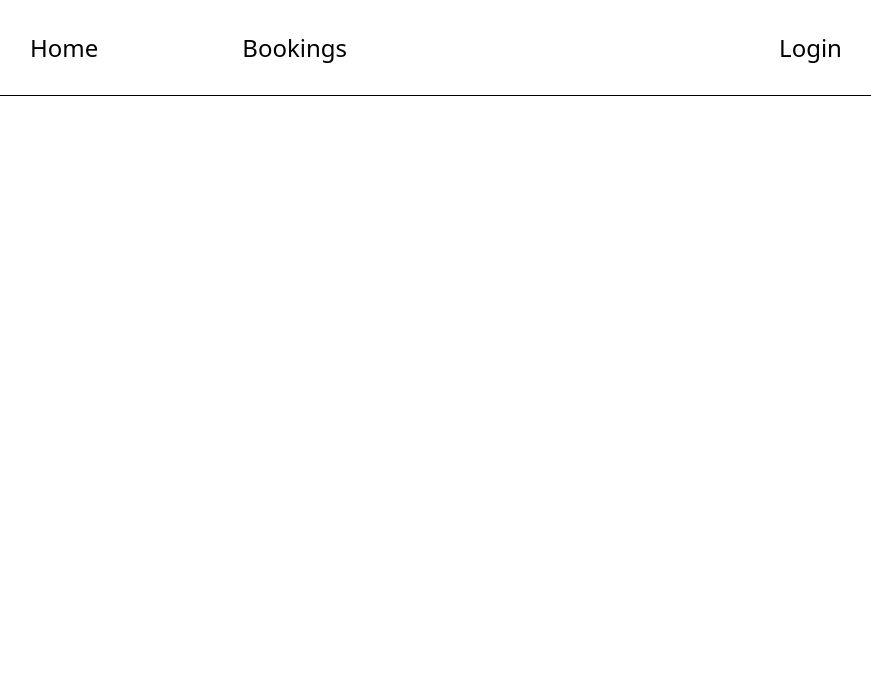
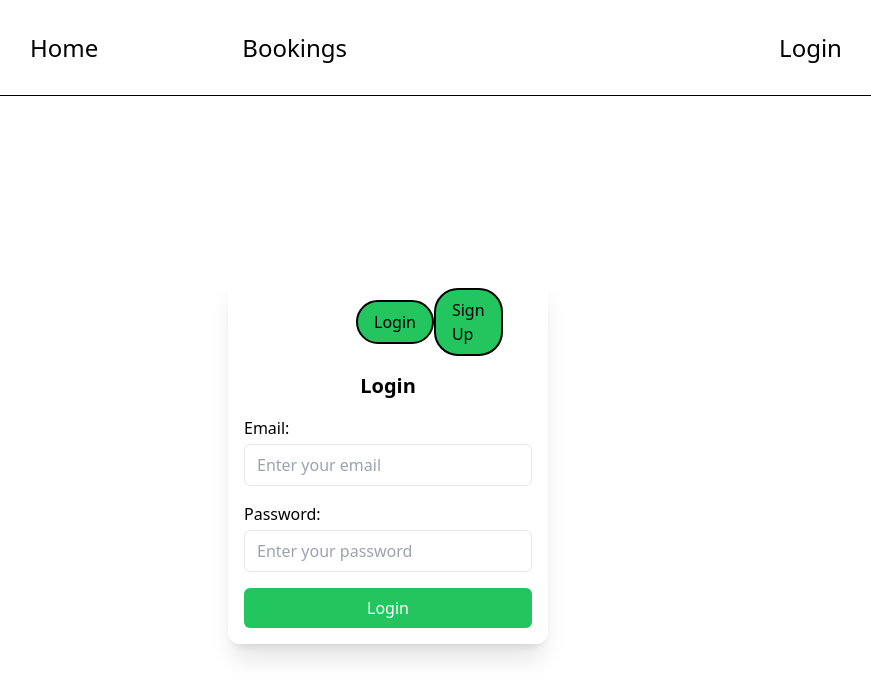
Before and after one commit to aayush-a27/E-ticketing, a React (Vite) app in the folder frontend/: page /Login in a window 1280 px wide. Before the commit this address had no page. Shown: the top 698 px of the page, without its empty margins (252-1123 px from the left). Built offline with nearby package versions, Linux system fonts and the light colour scheme.

Commit message:
implementing  login logic during 401 error

```diff
--- a/frontend/src/components/Login.jsx
+++ b/frontend/src/components/Login.jsx
@@ -1,10 +1,12 @@
 import axios from "axios";
 import { useState } from "react";
+import { useNavigate } from "react-router-dom";
 
 const Login = () => {
+  const lastVisited = localStorage.getItem('lastVisited');
   const [email, setEmail] = useState("");
   const [password, setPassword] = useState("");
-
+  const navigate = useNavigate();
   const handleSubmit = async (e) => {
     e.preventDefault();
     try {
@@ -14,6 +16,12 @@ const Login = () => {
         { withCredentials: true } // This enables sending and receiving cookies
       );
       response ? console.log('Login successful') : "";
+      if (lastVisited) {
+        navigate(lastVisited); // Redirect to last visited page
+        localStorage.removeItem('lastVisited'); // Clear the path from storage
+      } else {
+        navigate('/'); // Default redirect if no last visited path
+      }
     } catch (error) {
       console.error('Login failed', error.response?.data?.message || error.message);
     }
--- a/frontend/src/components/Navbar.jsx
+++ b/frontend/src/components/Navbar.jsx
@@ -1,30 +1,6 @@
-import { useState } from "react";
 import { Link } from "react-router-dom";
-import Login from "./Login";
-import SignUp from "./SignUp";
 
 const Navbar = () => {
-  const [Clicked, setClicked] = useState(false);
-  const [LoginClicked, setLoginClicked] = useState(true);
-  const [SignUpClicked, setSignUpClicked] = useState(false);
-
-  const handleClick = () => {
-    setClicked(!Clicked);
-    setLoginClicked(true);
-    setSignUpClicked(false);
-  };
-
-  const handleLogin = () => {
-    setLoginClicked(true);
-    setSignUpClicked(false);
-  };
-
-  const handleSignUp = () => {
-    setSignUpClicked(true);
-    setLoginClicked(false);
-
-  };
-
   return (
     <div className="h-24 w-full border-b-[1px] border-black flex items-center justify-center">
       <Link
@@ -39,43 +15,12 @@ const Navbar = () => {
       >
         Bookings
       </Link>
-      <div
+      <Link
+        to="/Login"
         className="ml-96 hover:bg-green-500 text-2xl hover:border-2 border-black rounded-full py-2 px-6 hover:shadow-xl hover:shadow-green-700/50 flex items-center justify-center"
-        onClick={handleClick}
       >
         Login
-      </div>
-
-      {Clicked ? (
-        <div className="right-0 rounded-xl shadow-xl z-30 top-24 w-[25%] flex flex-col items-center justify-center h-[60%] absolute p-4">
-          <div className="w-full px-28 flex items-center justify-between mb-4">
-            <h1
-              onClick={handleLogin}
-              className="border-2 rounded-3xl px-4 py-2 border-black bg-green-500 hover:shadow-xl hover:shadow-green-700/50 cursor-pointer"
-            >
-              Login
-            </h1>
-            <h1
-              onClick={handleSignUp}
-              className="border-2 rounded-3xl px-4 py-2 border-black bg-green-500 hover:shadow-xl hover:shadow-green-700/50 cursor-pointer"
-            >
-              Sign Up
-            </h1>
-          </div>
-
-          {/* Login Form */}
-          {LoginClicked ? <Login/>: (
-            ""
-          )}
-
-          {/* Sign Up Form */}
-          {SignUpClicked ? <SignUp/>: (
-            ""
-          )}
-        </div>
-      ) : (
-        ""
-      )}
+      </Link>
     </div>
   );
 };
--- a/frontend/src/pages/CheckOut.jsx
+++ b/frontend/src/pages/CheckOut.jsx
@@ -1,18 +1,21 @@
-import { useLocation } from "react-router-dom";
+import { useLocation, useNavigate } from "react-router-dom";
 import { TiTick } from "react-icons/ti";
 import axios from "axios";
 
+
 const CheckOut = () => {
+  const navigate = useNavigate();
   const location = useLocation();
   const { seatSelected, selectedTime, title, theaterName } = location.state;
   const payment = async () => {
     try {
-      const response = await axios.post("/api/checkOut", { seatSelected });
+      const response = await axios.post("/api/checkOut", { seatSelected, selectedTime, title, theaterName });
       if (response.data.message) {
         alert(response.data.message); // Should display "Checkout route is working and protected!"
       }
     } catch (error) {
-      console.error("Error:", error);
+      localStorage.setItem('lastVisited', '/checkOut');
+      error.status == 401 ? navigate('/Login') : ""
     }
   };
 
--- /dev/null
+++ b/frontend/src/pages/LoginPage.jsx
@@ -0,0 +1,50 @@
+import { useState } from "react";
+import Login from "../components/Login";
+import SignUp from "../components/SignUp";
+const LoginPage = () => {
+    const [LoginClicked, setLoginClicked] = useState(true);
+    const [SignUpClicked, setSignUpClicked] = useState(false);
+
+    const handleLogin = () => {
+      setLoginClicked(true);
+      setSignUpClicked(false);
+    };
+
+    const handleSignUp = () => {
+      setSignUpClicked(true);
+      setLoginClicked(false);
+
+    };
+  return (
+    <div className="flex items-center justify-center">
+        <div className="rounded-xl shadow-xl w-[25%] flex flex-col mt-44 items-center justify-center h-[60%] p-4">
+          <div className="w-full px-28 flex items-center justify-between mb-4">
+            <h1
+              onClick={handleLogin}
+              className="border-2 rounded-3xl px-4 py-2 border-black bg-green-500 hover:shadow-xl hover:shadow-green-700/50 cursor-pointer"
+            >
+              Login
+            </h1>
+            <h1
+              onClick={handleSignUp}
+              className="border-2 rounded-3xl px-4 py-2 border-black bg-green-500 hover:shadow-xl hover:shadow-green-700/50 cursor-pointer"
+            >
+              Sign Up
+            </h1>
+          </div>
+
+          {/* Login Form */}
+          {LoginClicked ? <Login/>: (
+            ""
+          )}
+
+          {/* Sign Up Form */}
+          {SignUpClicked ? <SignUp/>: (
+            ""
+          )}
+        </div>
+    </div>
+  )
+}
+
+export default LoginPage
--- a/frontend/src/routes/Routing.jsx
+++ b/frontend/src/routes/Routing.jsx
@@ -5,6 +5,7 @@ import Book from '../pages/Book';
 import Moviedetails from '../pages/Moviedetails';
 import Theaterfetch from '../pages/Theaterfetch';
 import SeatsBooking from '../pages/SeatsBooking';
+import LoginPage from '../pages/LoginPage';
 import CheckOut from '../pages/CheckOut';
 
 const Routing = () => {
@@ -12,6 +13,7 @@ const Routing = () => {
     <Routes>
       <Route path="/" element={<Home />} />
       <Route path="/Bookings" element={<Bookings />} />
+      <Route path="/Login" element={<LoginPage />} />
       <Route path="/movie/:id" element={<Moviedetails />} />
       <Route path="/Book" element={<Book />}/>
       <Route path="/theater" element={<Theaterfetch/>} />
```
